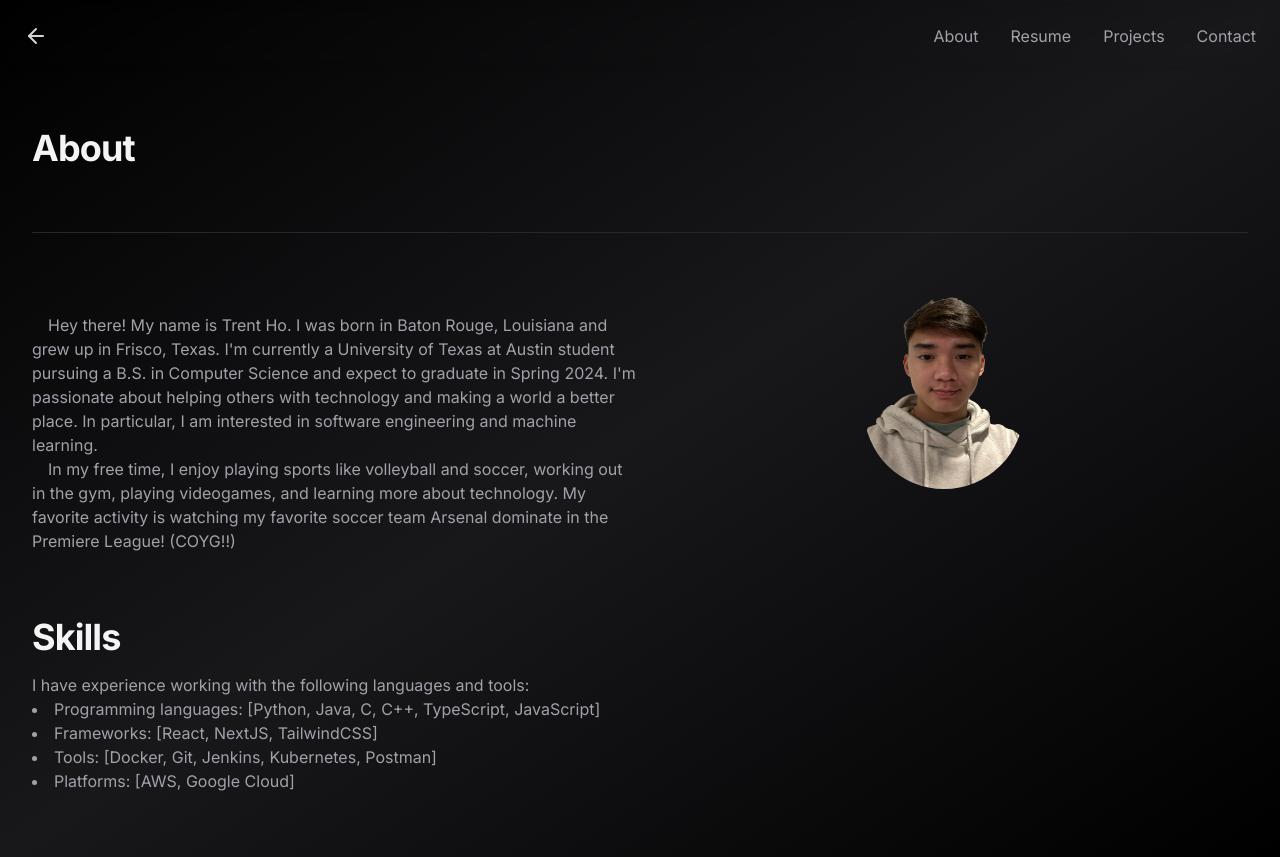
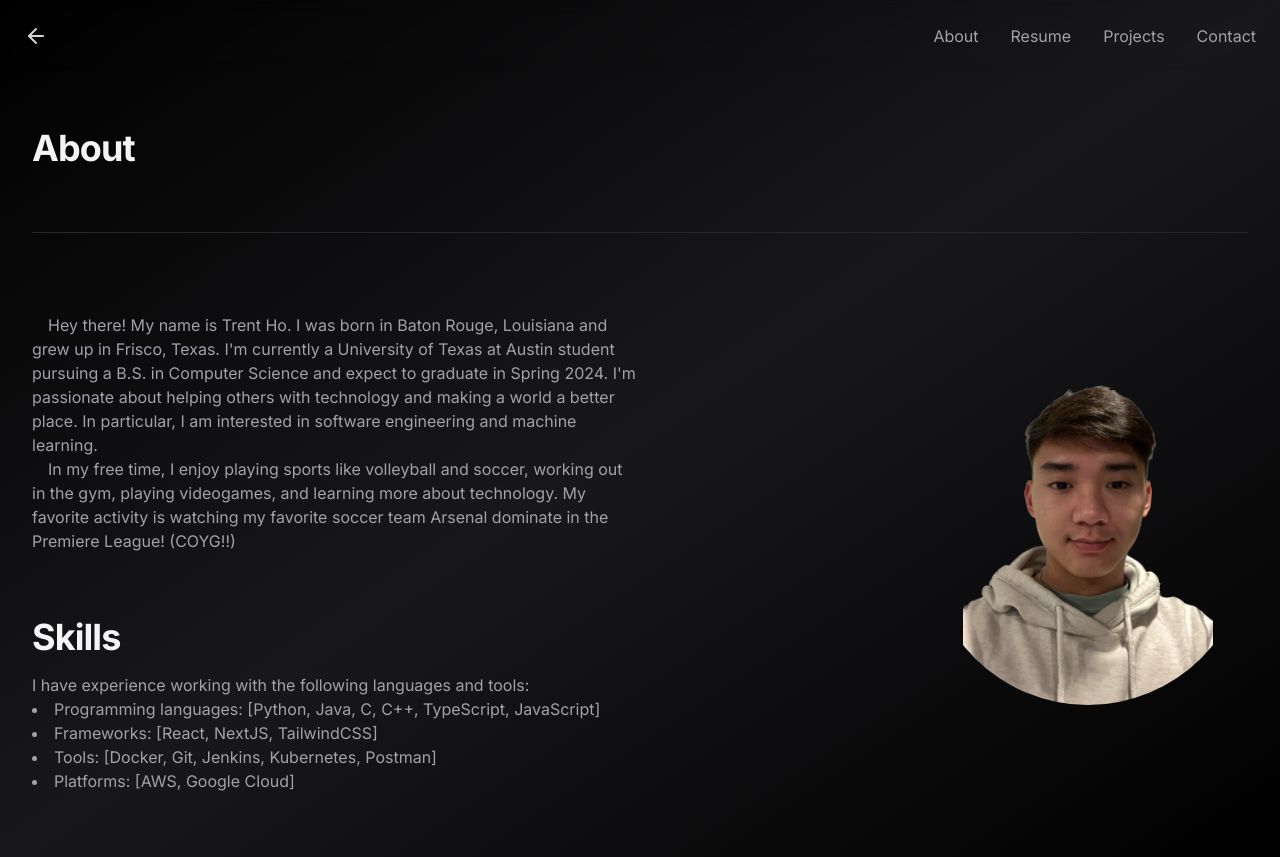
Before and after one commit to trentho/my-portfolio, a Next.js app: page /about in a window 1280 px wide. Built offline with nearby package versions, Linux system fonts and the light colour scheme; what tailwindcss-debug-screens would draw is missing.

Commit message:
Updated the picture location on the about page.tsx

```diff
--- a/app/about/page.tsx
+++ b/app/about/page.tsx
@@ -46,11 +46,12 @@ const About = () => {
               </div>
             </div>
           </div>
-          <div className="flex justify-center md:w-1/2 mt-8 md:mt-0">
+          <div className="flex justify-center md:w-1/2 w-48 h-48 md:w-64 md:h-64 lg:w-80 lg:h-80 rounded-full overflow-hidden self-center ml-auto">
             <Image
               src={trentHeadshot}
               alt="Trent Ho"
-              className="w-40 h-48 rounded-full"
+              width={250}
+              height={320}
             />
           </div>
         </div>
```
